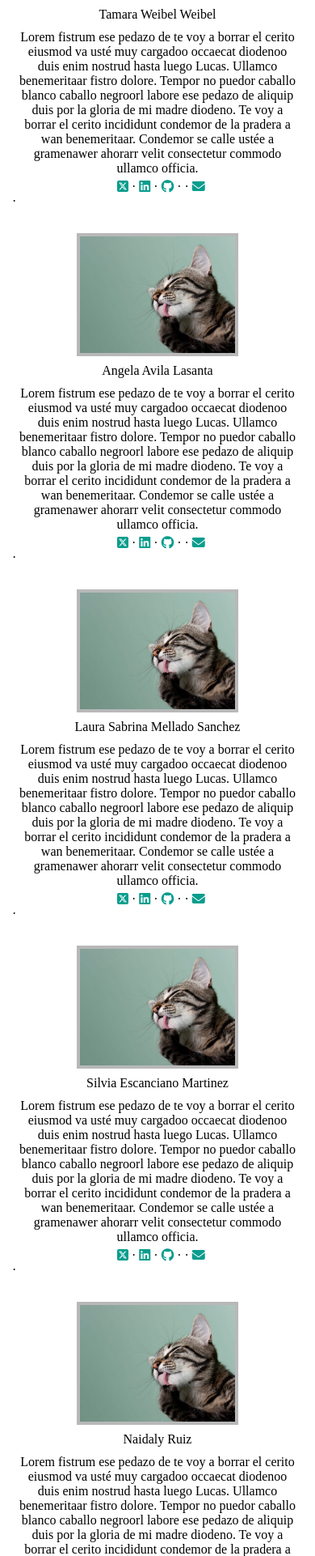
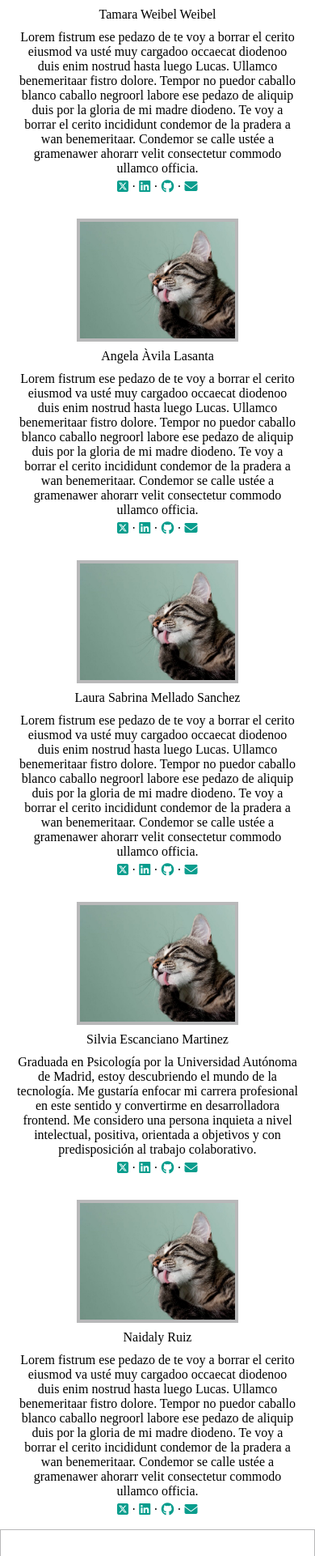
Before and after one commit to silviesc/project-promo-v-module-1-team-1, a plain HTML site: page index.html in a window 390 px wide. Shown: the part 1126-3048 px from the top of the page at 81% size. Drawn offline with nearby package versions, Linux system fonts and the light colour scheme.

Commit message:
tablet-version

```diff
--- a/css/style.css
+++ b/css/style.css
@@ -72,8 +72,8 @@ header {
 
 
 
-/* Cambios 30/11/2023 Nai*/
-/*Como añado fuente*/
+/* Cambios 01/11/2023 Nai*/
+/*Me falta moderar el margen del social-container, cambiar la medida de las fotos a partir de  */
 
 .h2-section{
     text-transform: uppercase;
@@ -107,10 +107,37 @@ header {
         text-decoration: none;
         cursor: pointer;
     }
-    >a::after{
+    >.a-point::after{
         content:"·";
         color: black ;
     }
+    }
+}
+@media (min-width:768px){
+    .article{
+        display: flex;
+    }
+    .img{
+        width: 40vw;
+        margin: auto;
+    >img{
+        width: 100%;
+        border: 4px solid var(--lightgray);
+    }
+    }
+    .cards{
+       width: 50vw;
+       >p{
+        text-align: start;
+       }
+       .social-container{
+        margin: 5px;
+       }
+    }
+}
+@media (min-width:1200px) {
+    .img{
+        width: 30vw;
     }
 }
 
--- a/index.html
+++ b/index.html
@@ -87,7 +87,7 @@
                 <figure class="img">
                     <img src="./img/por-que-mi-gato-me-lame-1200x900.jpg" alt="tamaraWeibel">
                 </figure>
-                <div class="cards" class="card-right">
+                <div class="cards">
                     <p class="name">
                         Tamara Weibel Weibel
                     </p>
@@ -95,16 +95,14 @@
                         Lorem fistrum ese pedazo de te voy a borrar el cerito eiusmod va usté muy cargadoo occaecat diodenoo duis enim nostrud hasta luego Lucas. Ullamco benemeritaar fistro dolore. Tempor no puedor caballo blanco caballo negroorl labore ese pedazo de aliquip duis por la gloria de mi madre diodeno. Te voy a borrar el cerito incididunt condemor de la pradera a wan benemeritaar. Condemor se calle ustée a gramenawer ahorarr velit consectetur commodo ullamco officia.
                     </p>
                     <span class="social-container">
-                        <a href="#">
+                        <a class="a-point" href="#">
                             <i class="fa-brands fa-square-x-twitter"></i>
                         </a>
-                        <a href="#">
+                        <a class="a-point" href="#">
                             <i class="fa-brands fa-linkedin"></i>
                         </a>
-                        <a href="#">
+                        <a class="a-point" href="#">
                             <i class="fa-brands fa-github" class="icon"></i>
-                        <a href="#">
-                        </a>
                         <a href="#">
                             <i class="fa-solid fa-envelope"></i>
                         </a>
@@ -115,24 +113,22 @@
                 <figure class="img">
                     <img src="./img/por-que-mi-gato-me-lame-1200x900.jpg" alt="Angela">
                 </figure>
-                <div class="cards" class="card-left">
+                <div class="cards" class="right">
                     <p class="name">
-                        Angela Avila Lasanta
+                        Angela Àvila Lasanta
                     </p>
                     <p>
                         Lorem fistrum ese pedazo de te voy a borrar el cerito eiusmod va usté muy cargadoo occaecat diodenoo duis enim nostrud hasta luego Lucas. Ullamco benemeritaar fistro dolore. Tempor no puedor caballo blanco caballo negroorl labore ese pedazo de aliquip duis por la gloria de mi madre diodeno. Te voy a borrar el cerito incididunt condemor de la pradera a wan benemeritaar. Condemor se calle ustée a gramenawer ahorarr velit consectetur commodo ullamco officia.
                     </p>
                     <span class="social-container">
-                        <a href="#">
+                        <a class="a-point" href="#">
                             <i class="fa-brands fa-square-x-twitter"></i>
                         </a>
-                        <a href="#">
+                        <a class="a-point" href="#">
                             <i class="fa-brands fa-linkedin"></i>
                         </a>
-                        <a href="#">
+                        <a class="a-point" href="#">
                             <i class="fa-brands fa-github" class="icon"></i>
-                        <a href="#">
-                        </a>
                         <a href="#">
                             <i class="fa-solid fa-envelope"></i>
                         </a>
@@ -143,7 +139,7 @@
                 <figure class="img">
                     <img src="./img/por-que-mi-gato-me-lame-1200x900.jpg" alt="LauraSabrina">
                 </figure>
-                <div class="cards" class="card-right">
+                <div class="cards">
                     <p class="name">
                         Laura Sabrina Mellado Sanchez
                     </p>
@@ -151,16 +147,14 @@
                         Lorem fistrum ese pedazo de te voy a borrar el cerito eiusmod va usté muy cargadoo occaecat diodenoo duis enim nostrud hasta luego Lucas. Ullamco benemeritaar fistro dolore. Tempor no puedor caballo blanco caballo negroorl labore ese pedazo de aliquip duis por la gloria de mi madre diodeno. Te voy a borrar el cerito incididunt condemor de la pradera a wan benemeritaar. Condemor se calle ustée a gramenawer ahorarr velit consectetur commodo ullamco officia.
                     </p>
                     <span class="social-container">
-                        <a href="#">
+                        <a class="a-point" href="#">
                             <i class="fa-brands fa-square-x-twitter"></i>
                         </a>
-                        <a href="#">
+                        <a class="a-point" href="#">
                             <i class="fa-brands fa-linkedin"></i>
                         </a>
-                        <a href="#">
+                        <a class="a-point" href="#">
                             <i class="fa-brands fa-github" class="icon"></i>
-                        <a href="#">
-                        </a>
                         <a href="#">
                             <i class="fa-solid fa-envelope"></i>
                         </a>
@@ -171,24 +165,26 @@
                 <figure class="img">
                     <img src="./img/por-que-mi-gato-me-lame-1200x900.jpg" alt="Silvia">
                 </figure>
-                <div class="cards" class="card-left">
+                <div class="cards">
                     <p class="name">
                         Silvia Escanciano Martinez
                     </p>
                     <p>
-                        Lorem fistrum ese pedazo de te voy a borrar el cerito eiusmod va usté muy cargadoo occaecat diodenoo duis enim nostrud hasta luego Lucas. Ullamco benemeritaar fistro dolore. Tempor no puedor caballo blanco caballo negroorl labore ese pedazo de aliquip duis por la gloria de mi madre diodeno. Te voy a borrar el cerito incididunt condemor de la pradera a wan benemeritaar. Condemor se calle ustée a gramenawer ahorarr velit consectetur commodo ullamco officia.
+                        Graduada en Psicología por la Universidad Autónoma de Madrid,
+                        estoy descubriendo el mundo de la tecnología. Me gustaría
+                        enfocar mi carrera profesional en este sentido y convertirme en desarrolladora frontend.
+                        Me considero una persona inquieta a nivel intelectual, positiva, orientada a
+                        objetivos y con predisposición al trabajo colaborativo.
                     </p>
                     <span class="social-container">
-                        <a href="#">
+                        <a class="a-point" href="#">
                             <i class="fa-brands fa-square-x-twitter"></i>
                         </a>
-                        <a href="#">
+                        <a class="a-point" href="#">
                             <i class="fa-brands fa-linkedin"></i>
                         </a>
-                        <a href="#">
+                        <a class="a-point" href="#">
                             <i class="fa-brands fa-github" class="icon"></i>
-                        <a href="#">
-                        </a>
                         <a href="#">
                             <i class="fa-solid fa-envelope"></i>
                         </a>
@@ -199,7 +195,7 @@
                 <figure class="img">
                     <img src="./img/por-que-mi-gato-me-lame-1200x900.jpg" alt="Naidaly Ruiz">
                 </figure>
-                <div class="cards" class="card-right">
+                <div class="cards">
                     <p class="name">
                         Naidaly Ruiz
                     </p>
@@ -207,16 +203,14 @@
                         Lorem fistrum ese pedazo de te voy a borrar el cerito eiusmod va usté muy cargadoo occaecat diodenoo duis enim nostrud hasta luego Lucas. Ullamco benemeritaar fistro dolore. Tempor no puedor caballo blanco caballo negroorl labore ese pedazo de aliquip duis por la gloria de mi madre diodeno. Te voy a borrar el cerito incididunt condemor de la pradera a wan benemeritaar. Condemor se calle ustée a gramenawer ahorarr velit consectetur commodo ullamco officia.
                     </p>
                     <span class="social-container">
-                        <a href="#">
+                        <a class="a-point" href="#">
                             <i class="fa-brands fa-square-x-twitter"></i>
                         </a>
-                        <a href="https://www.linkedin.com/in/naidalyruiz/">
+                        <a class="a-point" href="https://www.linkedin.com/in/naidalyruiz/">
                             <i class="fa-brands fa-linkedin"></i>
                         </a>
-                        <a href="https://github.com/Naidev7">
+                        <a class="a-point" href="https://github.com/Naidev7">
                             <i class="fa-brands fa-github" class="icon"></i>
-                        <a href="#">
-                        </a>
                         <a href="https://mail.google.com/mail/u/0/#inbox">
                             <i class="fa-solid fa-envelope"></i>
                         </a>
```
